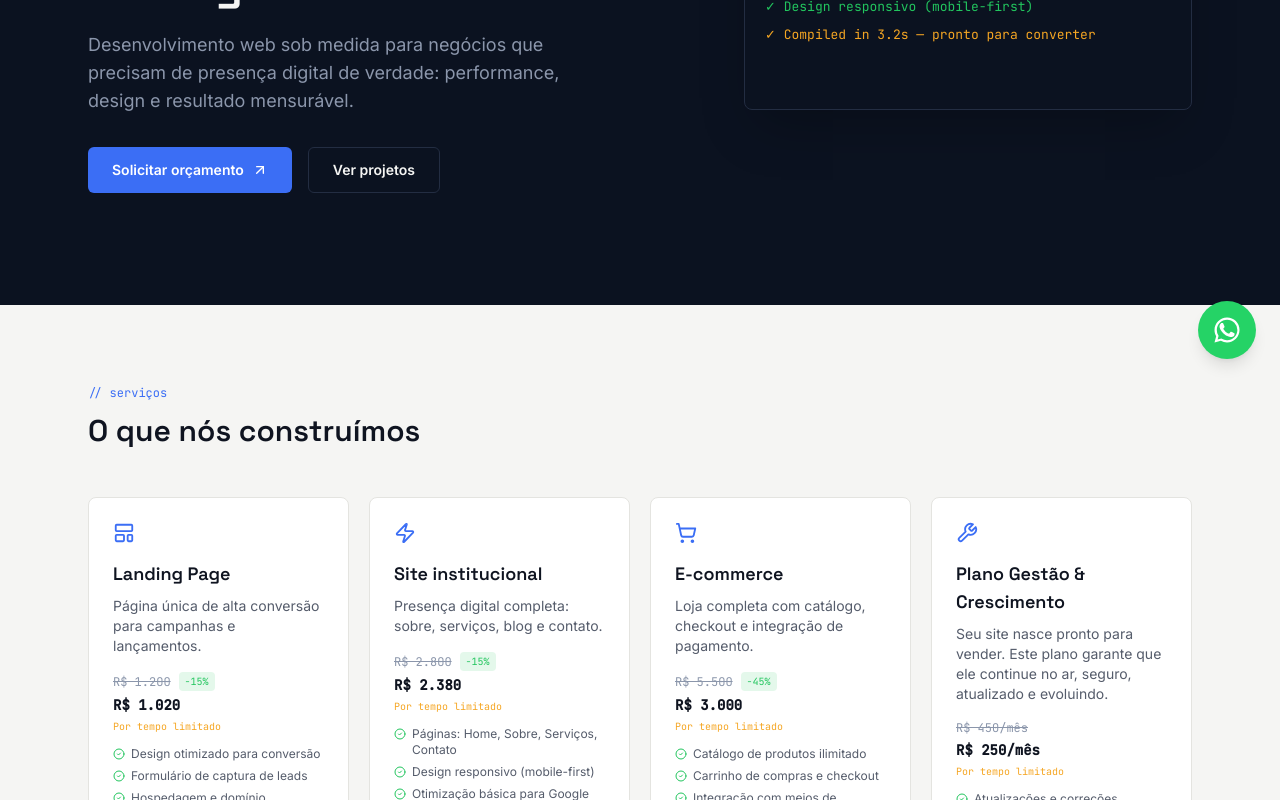
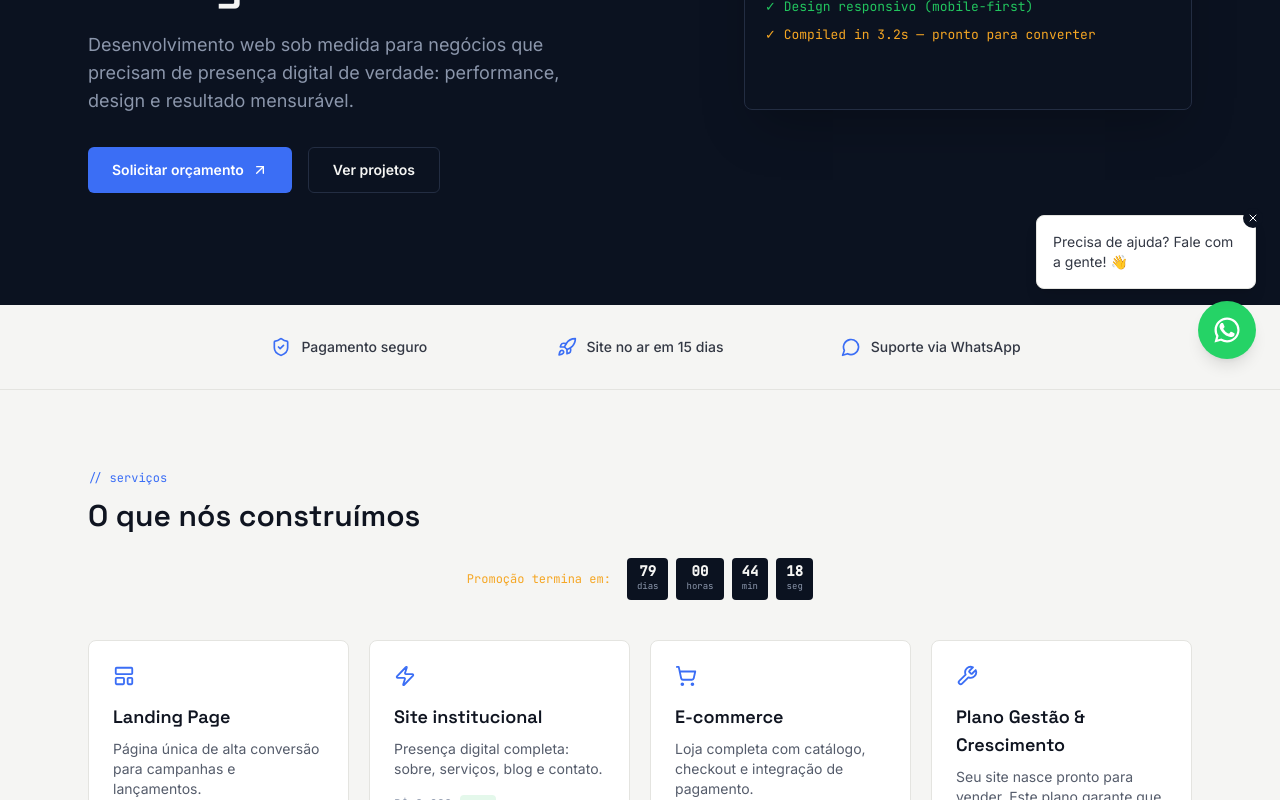
Before and after one commit to jesgalves/design-sites, a React (Vite) app: page / in a window 1280 px wide. Shown: the part 417-1217 px from the top of the page. Built offline with nearby package versions, Linux system fonts and the light colour scheme.

Commit message:
contador, selos de confianca e balao whatsapp

```diff
--- a/src/App.jsx
+++ b/src/App.jsx
@@ -12,6 +12,8 @@ import {
   ShoppingCart,
   LayoutTemplate,
   Wrench,
+  ShieldCheck,
+  MessageCircle,
 } from "lucide-react";
 
 const FONTS = `
@@ -475,13 +477,38 @@ function WhatsAppButton() {
   const phone = "5551981273330";
   const message = "Olá! Gostaria de saber mais sobre os serviços";
   const link = `https://wa.me/${phone}?text=${encodeURIComponent(message)}`;
+  const [showBubble, setShowBubble] = useState(false);
+
+  useEffect(() => {
+    const t = setTimeout(() => setShowBubble(true), 6000);
+    return () => clearTimeout(t);
+  }, []);
 
   return (
+    <div className="fixed bottom-6 right-6 z-50 flex flex-col items-end gap-3">
+      {showBubble && (
+        <div
+          className="relative max-w-[220px] rounded-lg shadow-lg p-4"
+          style={{ background: "#fff", border: "1px solid #E4E4E0" }}
+        >
+          <button
+            onClick={() => setShowBubble(false)}
+            className="absolute -top-2 -right-2 rounded-full flex items-center justify-center"
+            style={{ width: "20px", height: "20px", background: "#0B1220" }}
+            aria-label="Fechar"
+          >
+            <X size={12} color="#fff" />
+          </button>
+          <p className="text-sm" style={{ color: "#333844" }}>
+            Precisa de ajuda? Fale com a gente! 👋
+          </p>
+        </div>
+      )}
       <a
         href={link}
         target="_blank"
         rel="noopener noreferrer"
-      className="fixed bottom-6 right-6 z-50 flex items-center justify-center rounded-full shadow-lg transition-transform hover:scale-105"
+        className="flex items-center justify-center rounded-full shadow-lg transition-transform hover:scale-105"
         style={{ width: "58px", height: "58px", background: "#25D366" }}
         aria-label="Falar no WhatsApp"
       >
@@ -490,6 +517,58 @@ function WhatsAppButton() {
           <path d="M12.004 2.003c-5.514 0-9.997 4.483-9.997 9.997 0 1.762.462 3.486 1.34 5.003L2 22l5.117-1.334a9.96 9.96 0 0 0 4.887 1.28h.004c5.514 0 9.997-4.483 9.997-9.997 0-2.671-1.04-5.182-2.929-7.071a9.933 9.933 0 0 0-7.072-2.875zm0 18.166h-.003a8.2 8.2 0 0 1-4.176-1.144l-.3-.178-3.036.791.81-2.96-.195-.304a8.196 8.196 0 0 1-1.257-4.374c0-4.535 3.69-8.225 8.226-8.225 2.196 0 4.26.857 5.815 2.412a8.166 8.166 0 0 1 2.408 5.816c0 4.535-3.69 8.225-8.225 8.225z" />
         </svg>
       </a>
+    </div>
+  );
+}
+
+function CountdownTimer() {
+  const targetDate = new Date("2026-10-30T23:59:59");
+
+  const computeTimeLeft = () => {
+    const diff = targetDate.getTime() - new Date().getTime();
+    if (diff <= 0) return null;
+    return {
+      d: Math.floor(diff / (1000 * 60 * 60 * 24)),
+      h: Math.floor((diff / (1000 * 60 * 60)) % 24),
+      m: Math.floor((diff / (1000 * 60)) % 60),
+      s: Math.floor((diff / 1000) % 60),
+    };
+  };
+
+  const [timeLeft, setTimeLeft] = useState(computeTimeLeft);
+
+  useEffect(() => {
+    const interval = setInterval(() => setTimeLeft(computeTimeLeft()), 1000);
+    return () => clearInterval(interval);
+  }, []);
+
+  if (!timeLeft) return null;
+
+  const units = [
+    { value: timeLeft.d, label: "dias" },
+    { value: timeLeft.h, label: "horas" },
+    { value: timeLeft.m, label: "min" },
+    { value: timeLeft.s, label: "seg" },
+  ];
+
+  return (
+    <div className="flex items-center justify-center gap-4 flex-wrap">
+      <p style={{ fontFamily: "'JetBrains Mono', monospace", color: "#F5A623" }} className="text-xs">
+        Promoção termina em:
+      </p>
+      <div className="flex items-center gap-2">
+        {units.map((u) => (
+          <div key={u.label} className="text-center px-2.5 py-1.5 rounded" style={{ background: "#0B1220" }}>
+            <p style={{ fontFamily: "'JetBrains Mono', monospace", color: "#F5F5F3" }} className="text-sm font-semibold leading-none">
+              {String(u.value).padStart(2, "0")}
+            </p>
+            <p style={{ fontFamily: "'JetBrains Mono', monospace", color: "#8B96AB" }} className="text-[9px] mt-0.5">
+              {u.label}
+            </p>
+          </div>
+        ))}
+      </div>
+    </div>
   );
 }
 
@@ -874,12 +953,31 @@ export default function FreelanceDevSite() {
         </div>
       </section>
 
+      {/* TRUST BADGES */}
+      <section className="py-8" style={{ borderBottom: "1px solid #E4E4E0" }}>
+        <div className="max-w-4xl mx-auto px-6 grid grid-cols-1 sm:grid-cols-3 gap-6">
+          {[
+            { Icon: ShieldCheck, label: "Pagamento seguro" },
+            { Icon: Rocket, label: "Site no ar em 15 dias" },
+            { Icon: MessageCircle, label: "Suporte via WhatsApp" },
+          ].map(({ Icon, label }) => (
+            <div key={label} className="flex items-center justify-center gap-2.5">
+              <Icon size={20} style={{ color: "#3B6EF5" }} />
+              <p className="text-sm font-medium" style={{ color: "#333844" }}>{label}</p>
+            </div>
+          ))}
+        </div>
+      </section>
+
       {/* SERVICES */}
       <section id="servicos" className="max-w-6xl mx-auto px-6 py-20">
         <p style={{ fontFamily: "'JetBrains Mono', monospace", color: "#3B6EF5" }} className="text-xs mb-3">// serviços</p>
-        <h2 style={{ fontFamily: "'Space Grotesk', sans-serif" }} className="text-3xl font-semibold mb-12">
+        <h2 style={{ fontFamily: "'Space Grotesk', sans-serif" }} className="text-3xl font-semibold mb-6">
           O que nós construímos
         </h2>
+        <div className="mb-10">
+          <CountdownTimer />
+        </div>
         <div className="grid sm:grid-cols-2 lg:grid-cols-4 gap-5">
           {services.map((s) => {
             const Icon = s.icon;
```
Lines whose indentation alone changed are shown as unchanged.
